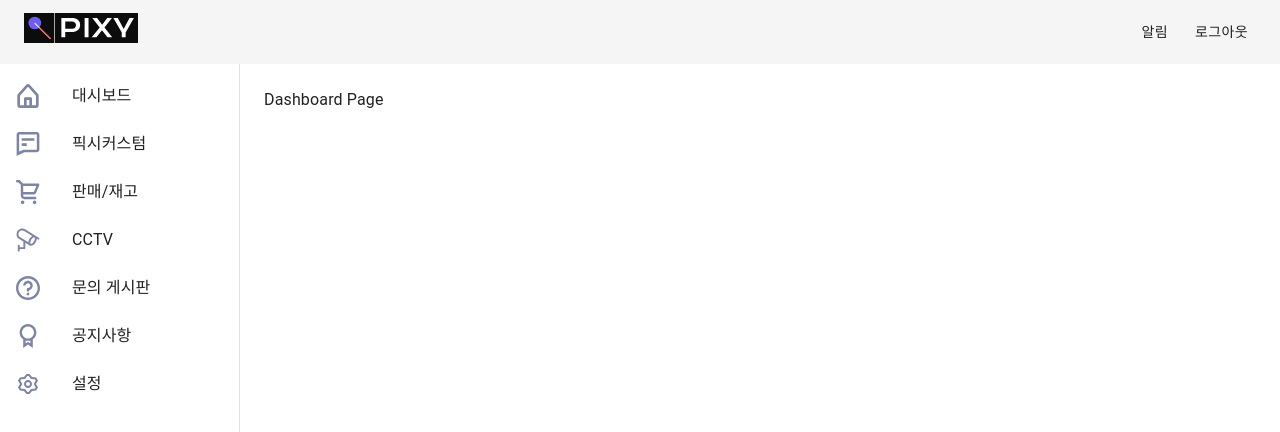
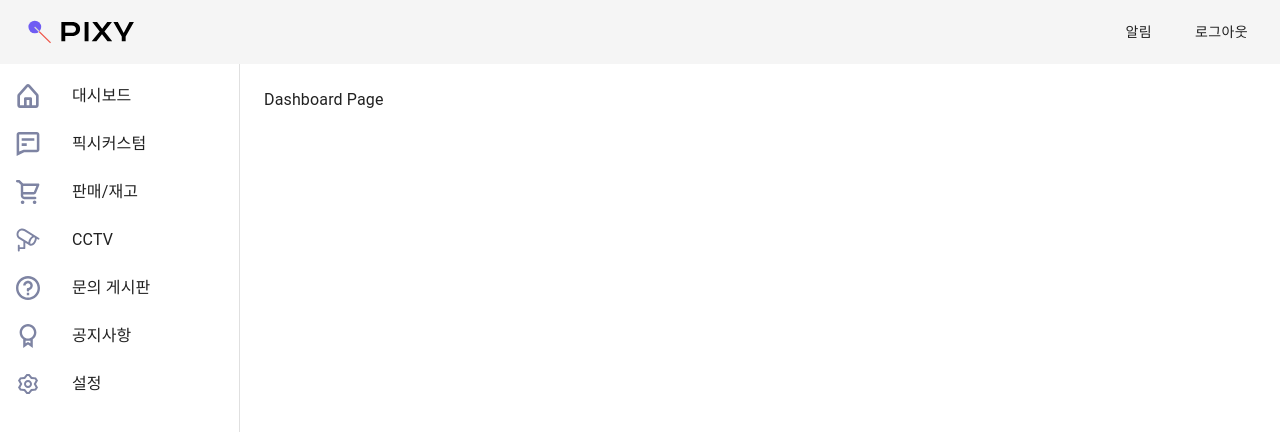
Before and after one commit to AIVLESCHOOLFIFTHBIGPROJECT/AI_24_PIXY_WEB, a React (Create React App) app: page /main/dashboard in a window 1280 px wide. Shown: the top 432 px of the page. Built offline with nearby package versions, Linux system fonts and the light colour scheme; no server answers.

Commit message:
[UPDATE] main header logo

```diff
--- a/src/components/main/MainHeader.js
+++ b/src/components/main/MainHeader.js
@@ -1,7 +1,7 @@
 import React from 'react';
 import { AppBar, Toolbar, Typography, Button, Box } from '@mui/material';
 import { Link, useNavigate } from 'react-router-dom';
-import logoBlack from '../../assets/logo-black.svg';
+import logo from '../../assets/logo.svg';
 import api from '../../api'; // api.js를 import합니다
 import { useUser } from '../../contexts/UserContext'; // UserContext를 import합니다
 
@@ -29,11 +29,15 @@ const MainHeader = () => {
 
   return (
     <AppBar position='fixed' color="default" elevation={0}>
-      <Toolbar>
-        <Typography variant="h6" component="div" sx={{ flexGrow: 1 }}>
-          <img src={logoBlack} alt="Pixy Logo" height="30" />
-        </Typography>
-        <Box>
+      <Toolbar sx={{ display: 'flex', justifyContent: 'space-between' }}>
+        <Box sx={{
+          display: 'flex',
+          alignItems: 'center',
+          height: '100%'
+        }}>
+          <img src={logo} alt="Pixy Logo" height="30" />
+        </Box>
+        <Box sx={{ display: 'flex', gap: 2 }}>
           <Button color="inherit" component={Link} to="/main/notifications">알림</Button>
           <Button color="inherit" onClick={handleLogout}>로그아웃</Button>
         </Box>
```
